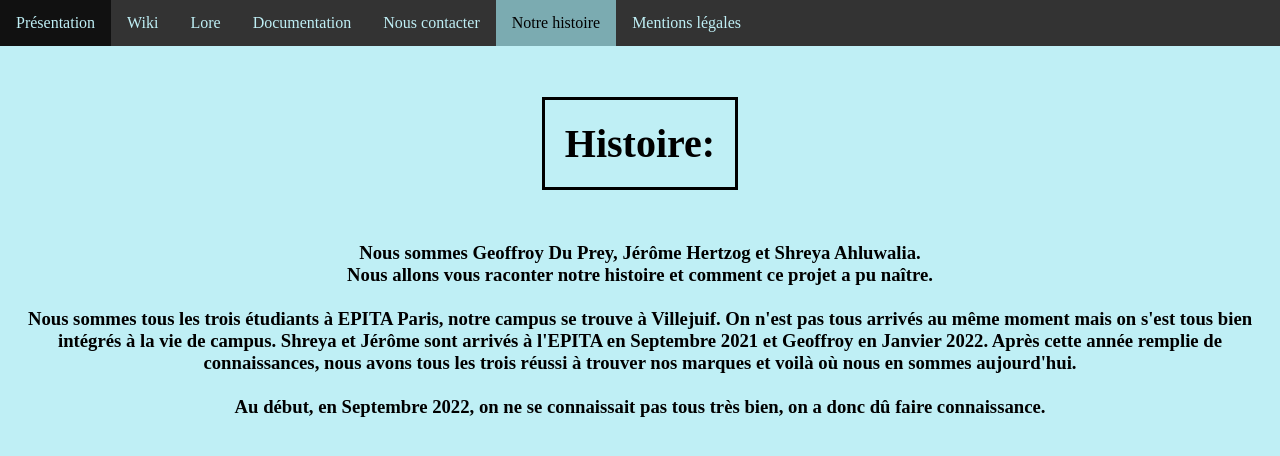
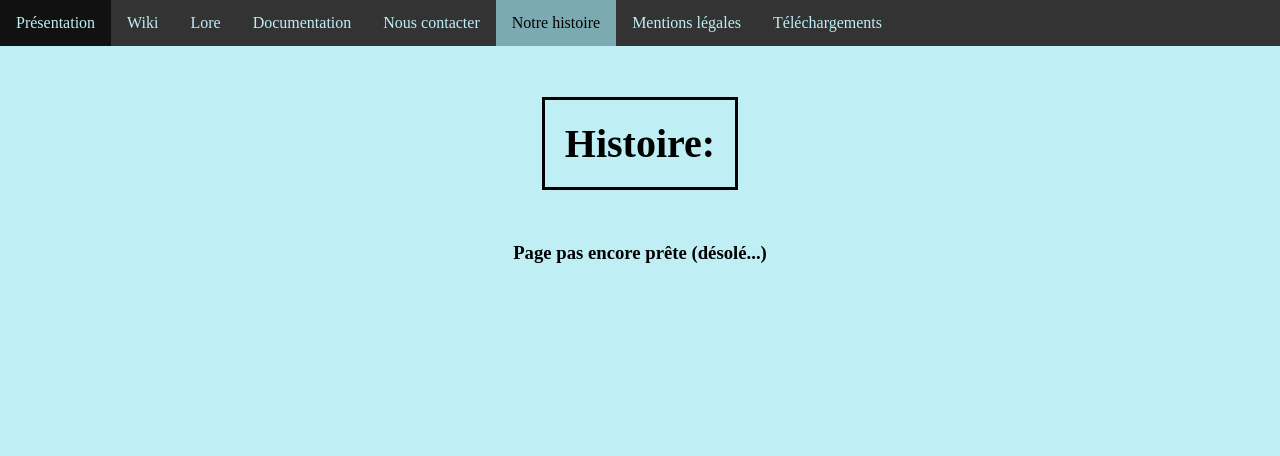
Before and after one commit to reza0310/site_projet_S2-, a PHP site: page /histoire/index.php in a window 1280 px wide. Shown: the top 456 px of the page. Run offline with PHP 8.4, Linux system fonts and the light colour scheme.

Commit message:
Fixed downloads

```diff
--- a/contact/index.php
+++ b/contact/index.php
@@ -1,4 +1,4 @@
 <?php
-set_include_path($_SERVER['DOCUMENT_ROOT']."/site_s2");
+set_include_path($_SERVER['DOCUMENT_ROOT']."/S2");
 echo(str_replace("cinque", "active", str_replace("%php%", file_get_contents("page.html"), file_get_contents("header.html", true))));
 ?>
--- a/header.html
+++ b/header.html
@@ -7,13 +7,14 @@
 </head>
 <body>
 	<ul>
-		<li><a href="/site_s2" class="uno">Présentation</a></li>
-		<li><a href="/site_s2/wiki" class="dos">Wiki</a></li>
-		<li><a href="/site_s2/lore" class="tres">Lore</a></li>
-		<li><a href="/site_s2/doc" class="quatro">Documentation</a></li>
-		<li><a href="/site_s2/contact" class="cinque">Nous contacter</a></li>
-		<li><a href="/site_s2/histoire" class="sixte">Notre histoire</a></li>
-		<li><a href="/site_s2/mentions_legales" class="septa">Mentions légales</a></li>
+		<li><a href="/S2" class="uno">Présentation</a></li>
+		<li><a href="/S2/wiki" class="dos">Wiki</a></li>
+		<li><a href="/S2/lore" class="tres">Lore</a></li>
+		<li><a href="/S2/doc" class="quatro">Documentation</a></li>
+		<li><a href="/S2/contact" class="cinque">Nous contacter</a></li>
+		<li><a href="/S2/histoire" class="sixte">Notre histoire</a></li>
+		<li><a href="/S2/mentions_legales" class="septa">Mentions légales</a></li>
+		<li><a href="/S2/telechargements" class="octo">Téléchargements</a></li>
 	</ul>
 	<section>
 	%php%
--- a/histoire/index.php
+++ b/histoire/index.php
@@ -1,4 +1,4 @@
 <?php
-set_include_path($_SERVER['DOCUMENT_ROOT']."/site_s2");
+set_include_path($_SERVER['DOCUMENT_ROOT']."/S2");
 echo(str_replace("sixte", "active", str_replace("%php%", file_get_contents("page.html"), file_get_contents("header.html", true))));
 ?>
--- a/histoire/page.html
+++ b/histoire/page.html
@@ -1,15 +1,3 @@
-<title>Histoire</title>
 <h1>Histoire:</h1>
 
-<h3>Nous sommes Geoffroy Du Prey, J&eacute;r&ocirc;me Hertzog et Shreya Ahluwalia. </br>
-Nous allons vous raconter notre histoire et comment ce projet a pu na&icirc;tre. </br></br>
-Nous sommes tous les trois &eacute;tudiants &agrave; EPITA Paris, notre campus se trouve &agrave; Villejuif.
-On n'est pas tous arriv&eacute;s au m&ecirc;me moment mais on s'est tous bien int&eacute;gr&eacute;s &agrave; la vie
-de campus.
-
-Shreya et Jérôme sont arriv&eacute;s &agrave; l'EPITA en Septembre 2021 et Geoffroy en Janvier 2022. Apr&egrave;s cette
-ann&eacute;e remplie de connaissances, nous avons tous les trois r&eacute;ussi &agrave; trouver nos marques et
-voil&agrave; o&ugrave; nous en sommes aujourd'hui. </br></br>
-
-Au d&eacute;but, en Septembre 2022, on ne se connaissait pas tous tr&egrave;s bien, on a donc d&ucirc; faire
-connaissance.</h3>
+<h3>Page pas encore prête (désolé...)</h3>
--- a/index.php
+++ b/index.php
@@ -1,4 +1,4 @@
 <?php
-set_include_path($_SERVER['DOCUMENT_ROOT']."site_s2");
+set_include_path($_SERVER['DOCUMENT_ROOT']."/S2");
 echo(str_replace("uno", "active", str_replace("%php%", file_get_contents("page.html"), file_get_contents("header.html", true))));
 ?>
--- a/lore/index.php
+++ b/lore/index.php
@@ -1,4 +1,4 @@
 <?php
-set_include_path($_SERVER['DOCUMENT_ROOT']."/site_s2");
+set_include_path($_SERVER['DOCUMENT_ROOT']."/S2");
 echo(str_replace("tres", "active", str_replace("%php%", file_get_contents("page.html"), file_get_contents("header.html", true))));
 ?>
--- a/mentions_legales/index.php
+++ b/mentions_legales/index.php
@@ -1,4 +1,4 @@
 <?php
-set_include_path($_SERVER['DOCUMENT_ROOT']."/site_s2");
+set_include_path($_SERVER['DOCUMENT_ROOT']."/S2");
 echo(str_replace("septa", "active", str_replace("%php%", file_get_contents("page.html"), file_get_contents("header.html", true))));
 ?>
--- /dev/null
+++ b/telechargements/index.php
@@ -0,0 +1,4 @@
+<?php
+set_include_path($_SERVER['DOCUMENT_ROOT']."/S2");
+echo(str_replace("octo", "active", str_replace("%php%", file_get_contents("page.html"), file_get_contents("header.html", true))));
+?>
--- a/téléchargments/index.php
+++ /dev/null
@@ -1,4 +0,0 @@
-<?php
-set_include_path($_SERVER['DOCUMENT_ROOT']."/site_s2");
-echo(str_replace("sixte", "active", str_replace("%php%", file_get_contents("page.html"), file_get_contents("header.html", true))));
-?>
--- a/wiki/index.php
+++ b/wiki/index.php
@@ -1,4 +1,4 @@
 <?php
-set_include_path($_SERVER['DOCUMENT_ROOT']."/site_s2");
+set_include_path($_SERVER['DOCUMENT_ROOT']."/S2");
 echo(str_replace("dos", "active", str_replace("%php%", file_get_contents("page.html"), file_get_contents("header.html", true))));
 ?>
```
Also changed, not shown: contact/page.html (+3 -6 lines), telechargements/page.html (renamed from téléchargments/page.html), 2 other files.
